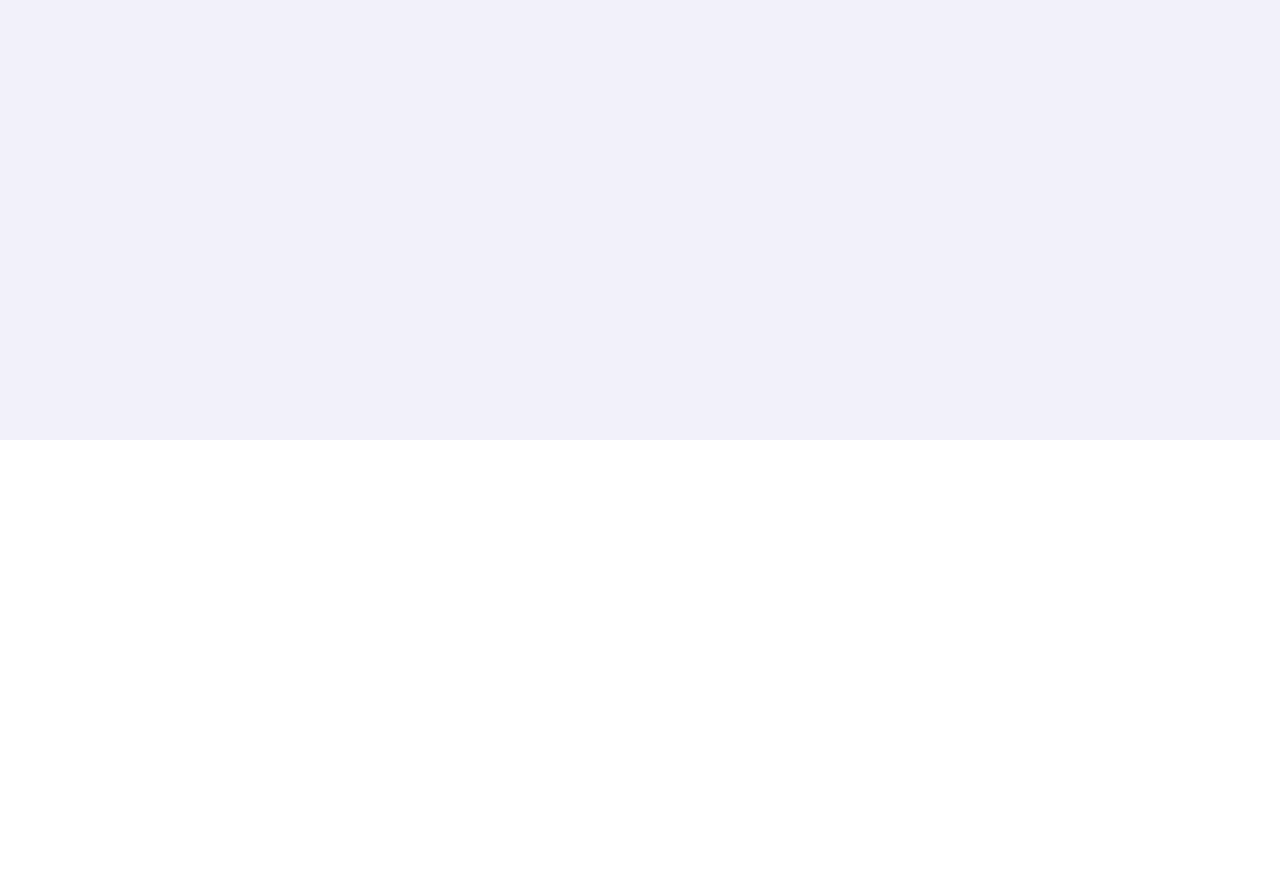
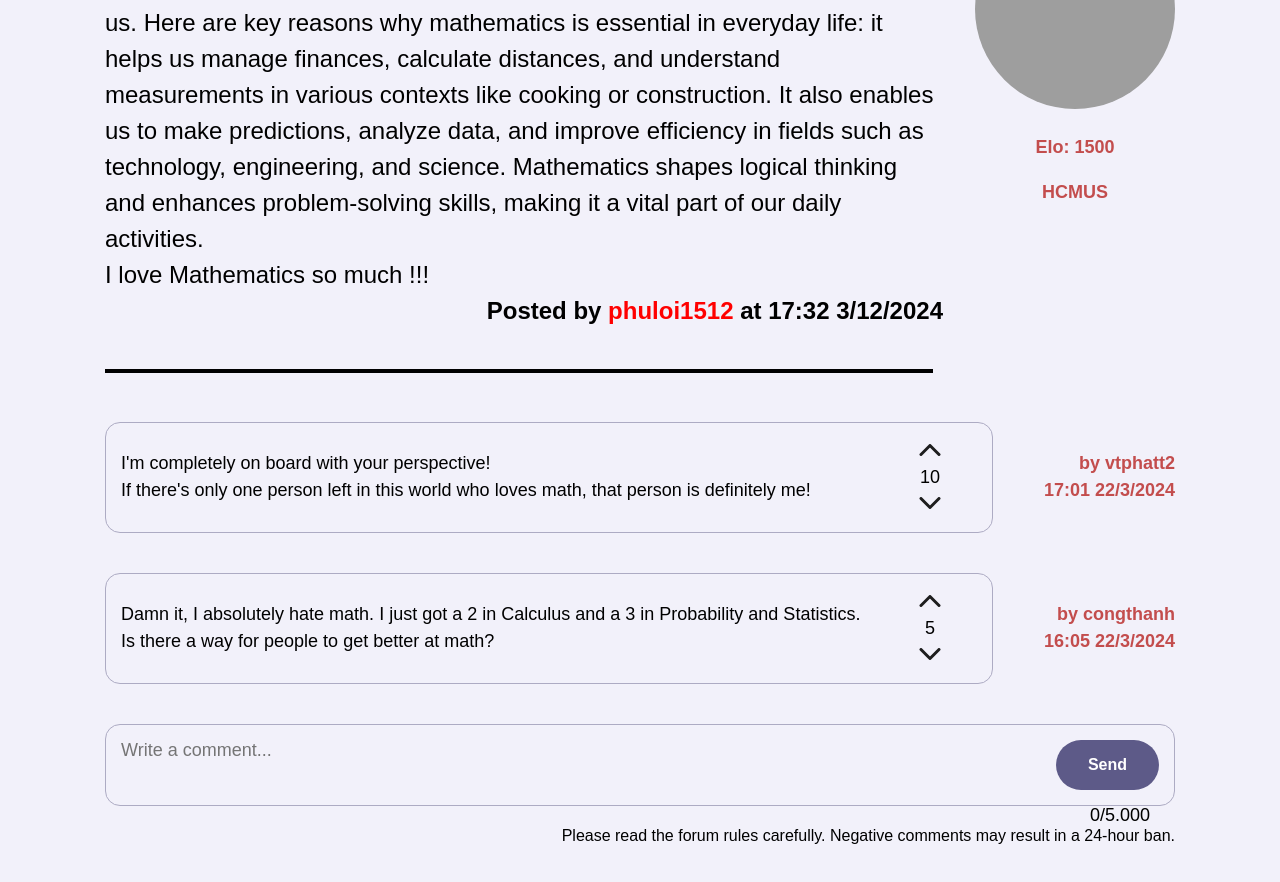
Before and after one commit to vtphatt2/EduForces, a React (Vite) app in the folder eduforces_frontend/: page /forum in a window 1280 px wide. Shown: the part 360-1242 px from the top of the page. Before the commit the page ends 800 px from the top, so only its background shows below. Built offline with nearby package versions, Linux system fonts and the light colour scheme; grey boxes are pictures that could not be loaded.

Commit message:
init Forum

```diff
--- a/eduforces_frontend/src/App.tsx
+++ b/eduforces_frontend/src/App.tsx
@@ -1,13 +1,12 @@
-import React from 'react';
-import { Routes, Route } from 'react-router-dom';
-import NavBar from './components/NavBar';
+import React from "react";
+import { Routes, Route } from "react-router-dom";
+import NavBar from "./components/NavBar";
 
-import LoginPage from './pages/LoginPage/LoginPage';
-import Home from './pages/Home/Home';
-// import Forum from './pages/Forum/Forum';
-import Contest from './pages/Contest/Contest';
-import StudySpace from './pages/StudySpace/StudySpace';
-
+import LoginPage from "./pages/LoginPage/LoginPage";
+import Home from "./pages/Home/Home";
+import ForumPost from "./pages/ForumPost/ForumPost";
+import Contest from "./pages/Contest/Contest";
+import StudySpace from "./pages/StudySpace/StudySpace";
 
 const App: React.FC = () => {
   return (
@@ -17,7 +16,7 @@ const App: React.FC = () => {
         <Routes>
           <Route path="/login" element={<LoginPage />} />
           <Route path="/" element={<Home />} />
-          {/* <Route path="/forum" element={<Forum />} /> */}
+          <Route path="/forum" element={<ForumPost />} />
           <Route path="/contest" element={<Contest />} />
           <Route path="/study-space" element={<StudySpace />} />
         </Routes>
--- a/eduforces_frontend/src/pages/Forum/Comment.tsx
+++ b/eduforces_frontend/src/pages/ForumPost/Comment.tsx
@@ -1,5 +1,5 @@
 import React from "react";
-import styles from "./Forum.module.css";
+import styles from "./ForumPost.module.css";
 import { CommentProps } from "./Type";
 
 export const Comment: React.FC<CommentProps> = ({
@@ -11,7 +11,9 @@ export const Comment: React.FC<CommentProps> = ({
   return (
     <article className={styles.commentContainer}>
       <div className={styles.commentContent}>
-        <p className={styles.commentText}>{content}</p>
+        <p className={styles.commentText} id={styles.leftAlignText}>
+          {content}
+        </p>
         <div className={styles.voteContainer}>
           <button className={styles.voteButton}>
             <img src="up_arrow.svg" alt="upvote" />
--- a/eduforces_frontend/src/pages/Forum/Forum.module.css
+++ b/eduforces_frontend/src/pages/ForumPost/ForumPost.module.css
@@ -132,6 +132,12 @@
   padding: 4px;
 }
 
+.voteCount {
+  font-size: 18px;
+  color: black;
+  margin: 0px;
+}
+
 .voteButton:hover {
   background-color: #d0d0d0;
 }
@@ -150,6 +156,7 @@
   font-weight: 700;
   color: #c34d4d;
   margin: 0px;
+  text-align: right;
 }
 
 .commentForm {
@@ -174,23 +181,12 @@
   margin-right: 10px;
 }
 
-.commentSubmit {
-  background-color: #5d5a88;
-  color: #ffffff;
-  border: transparent;
-  border-radius: 40px;
-  padding: 11px 26px;
-  font-size: 15px;
+.commentForm Button {
   font-weight: 700;
-  cursor: pointer;
   height: fit-content;
   width: fit-content;
   align-self: center;
   transition: background-color 0.3s;
-}
-
-.commentSubmit:hover {
-  background-color: #5d5a44;
 }
 
 .commentCount {
@@ -203,6 +199,12 @@
   bottom: -24px;
 }
 
-.commentRule {
-  text-align: center;
+.commentGuideline {
+  margin-top: 18px;
+  text-align: right;
+  color: #000000;
 }
+
+#leftAlignText {
+  text-align: left;
+}
--- /dev/null
+++ b/eduforces_frontend/src/pages/ForumPost/ForumPost.tsx
@@ -0,0 +1,103 @@
+import React, { useState } from "react";
+import styles from "./ForumPost.module.css";
+import { Comment } from "./Comment";
+import { Post } from "./Post";
+import { UserInfo } from "./UserInfo";
+// import { ForumPostProps } from "./Type";
+import Button from "../../components/Button";
+import NavBar from "../../components/NavBar";
+
+const ForumPost: React.FC = () =>
+  //   {
+  //   post,
+  //   userInfo,
+  //   commentList,
+  //   postTitle,
+  // }
+  {
+    // Mock data, truyền vào real data sau này
+    const post = {
+      content:
+        "Mathematics is integral to real life because it provides tools and frameworks for solving problems, making decisions, and understanding the world around us. Here are key reasons why mathematics is essential in everyday life: it helps us manage finances, calculate distances, and understand measurements in various contexts like cooking or construction. It also enables us to make predictions, analyze data, and improve efficiency in fields such as technology, engineering, and science. Mathematics shapes logical thinking and enhances problem-solving skills, making it a vital part of our daily activities.\nI love Mathematics so much !!!",
+      postAuthor: "phuloi1512",
+      timestamp: "17:32 3/12/2024",
+    };
+    const userInfo = {
+      elo: 1500,
+      university: "HCMUS",
+      avatarSrc: "https://www.w3schools.com/howto/img_avatar.png",
+    };
+    const commentList = [
+      {
+        content:
+          "I'm completely on board with your perspective!\nIf there's only one person left in this world who loves math, that person is definitely me!",
+        votes: 10,
+        author: "vtphatt2",
+        timestamp: "17:01 22/3/2024",
+      },
+      {
+        content:
+          "Damn it, I absolutely hate math. I just got a 2 in Calculus and a 3 in Probability and Statistics.\nIs there a way for people to get better at math?",
+        votes: 5,
+        author: "congthanh",
+        timestamp: "16:05 22/3/2024",
+      },
+    ];
+    const postTitle = "Why is mathematics important in real life?";
+    const [comment, setComment] = useState("");
+    const handleCommentChange = (
+      event: React.ChangeEvent<HTMLTextAreaElement>
+    ) => {
+      setComment(event.target.value);
+      event.target.style.height = "auto";
+      event.target.style.height = `${event.target.scrollHeight}px`;
+      if (event.target.value.length > 5000) {
+        event.target.value = event.target.value.slice(0, 5000);
+      }
+      const commentCount = document.getElementById("commentCount");
+      if (commentCount) {
+        commentCount.textContent = `${event.target.value.length}/5.000`;
+      }
+    };
+    return (
+      <main className={styles.forumPost}>
+        <NavBar />
+        <article className={styles.postContainer}>
+          <h2 className={styles.postTitle}>{postTitle}</h2>
+          <div className={styles.postLayout}>
+            <Post {...post} />
+            <UserInfo {...userInfo} />
+          </div>
+        </article>
+        <hr className={styles.divider} />
+        <section className={styles.commentSection}>
+          {commentList.map((comment, index) => (
+            <Comment key={index} {...comment} />
+          ))}
+        </section>
+        <form className={styles.commentForm}>
+          <textarea
+            className={styles.commentInput}
+            placeholder="Write a comment..."
+            value={comment}
+            onChange={handleCommentChange}
+          />
+          <Button
+            label="Send"
+            onClick={() => {
+              alert("Comment sent!");
+            }}
+          />
+          <p className={styles.commentCount} id="commentCount">
+            0/5.000
+          </p>
+        </form>
+        <p className={styles.commentGuideline}>
+          Please read the forum rules carefully. Negative comments may result in
+          a 24-hour ban.
+        </p>
+      </main>
+    );
+  };
+
+export default ForumPost;
--- a/eduforces_frontend/src/pages/Forum/Post.tsx
+++ b/eduforces_frontend/src/pages/ForumPost/Post.tsx
@@ -1,5 +1,5 @@
 import React from "react";
-import styles from "./Forum.module.css";
+import styles from "./ForumPost.module.css";
 import { PostProps } from "./Type";
 
 export const Post: React.FC<PostProps> = ({
@@ -9,7 +9,9 @@ export const Post: React.FC<PostProps> = ({
 }) => {
   return (
     <article className={styles.postContentContainer}>
-      <p className={styles.postContent}>{content}</p>
+      <p className={styles.postContent} id={styles.leftAlignText}>
+        {content}
+      </p>
       <p className={styles.postAuthor}>
         Posted by <span className={styles.authorName}>{postAuthor} </span>
         at {timestamp}
--- a/eduforces_frontend/src/pages/Forum/UserInfo.tsx
+++ b/eduforces_frontend/src/pages/ForumPost/UserInfo.tsx
@@ -1,5 +1,5 @@
 import React from "react";
-import styles from "./Forum.module.css";
+import styles from "./ForumPost.module.css";
 import { UserInfoProps } from "./Type";
 
 export const UserInfo: React.FC<UserInfoProps> = ({
```
Also changed, not shown: eduforces_frontend/src/main.tsx (+7 -7 lines), eduforces_frontend/src/pages/Forum/ForumPost.tsx (deleted, +0 -66 lines), eduforces_frontend/src/pages/ForumPost/Type.ts (renamed from eduforces_frontend/src/pages/Forum/Type.ts).
